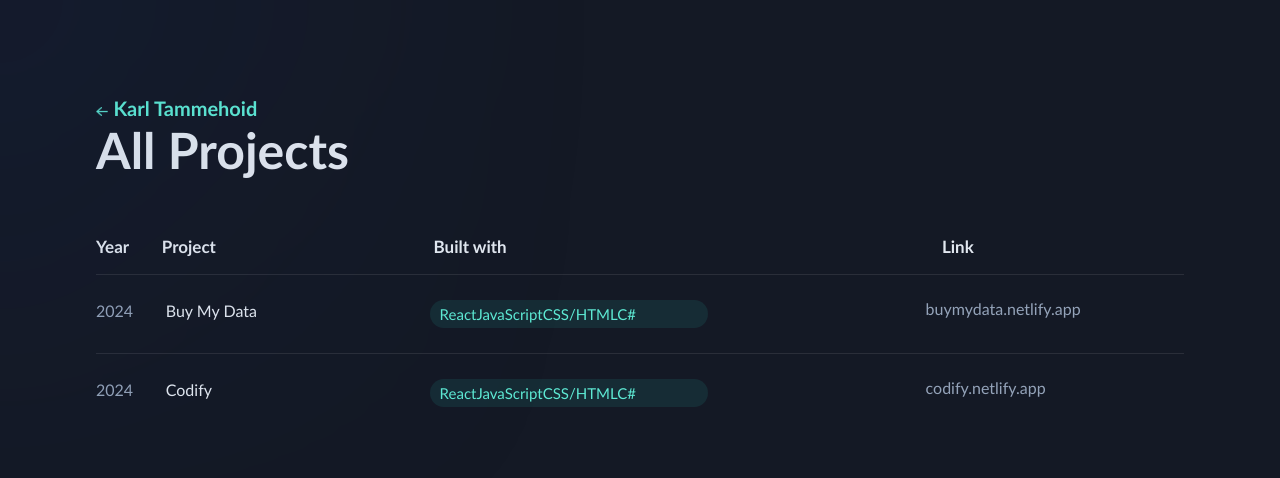
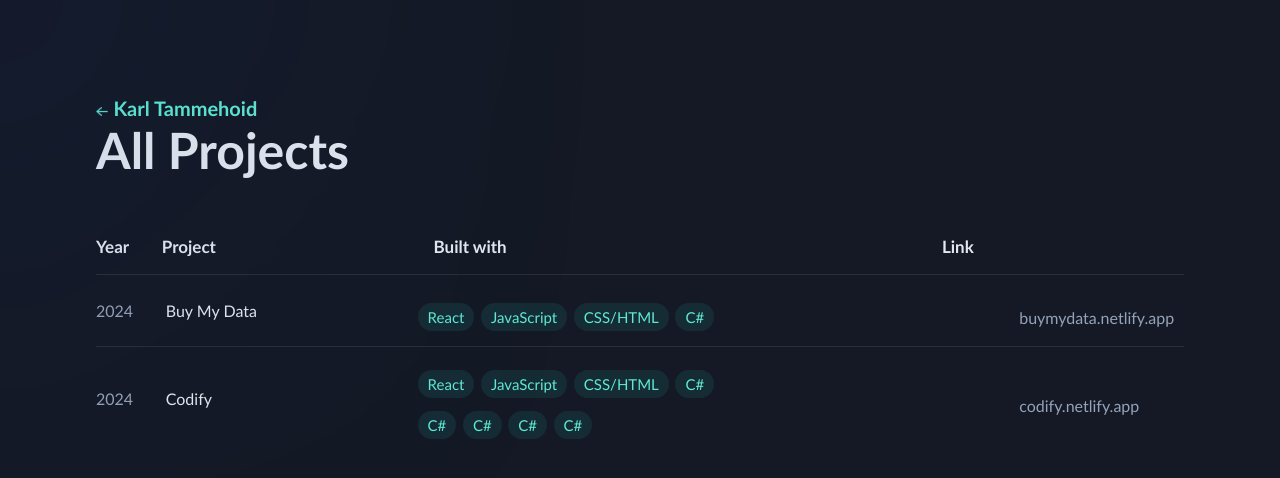
Before and after one commit to ScytheGGG/Portfolio, a React (Create React App) app: page /projects in a window 1280 px wide. Shown: the top 478 px of the page. Built offline with nearby package versions, Linux system fonts and the light colour scheme.

Commit message:
Skills in project archive

```diff
--- a/src/projects/bProjects-data.js
+++ b/src/projects/bProjects-data.js
@@ -9,7 +9,7 @@ const bPinfo = [
     {
         year: "2024",
         project: "Codify",
-        bw: ["React", "JavaScript", "CSS/HTML", "C#"],
+        bw: ["React", "JavaScript", "CSS/HTML", "C#", "C#", "C#", "C#", "C#"],
         link: "https://kt-codify.netlify.app/",
         linkText: "codify.netlify.app",
     },
--- a/src/projects/bProjects.js
+++ b/src/projects/bProjects.js
@@ -27,7 +27,13 @@ export default function BProjects({ bpdata }) {
                     <div className="bp--project">
                         <p className="bpd--year">{bpd.year}</p>
                         <p className="bpd--project">{bpd.project}</p>
-                        <p className="bpd--bw">{bpd.bw}</p>
+                        <div className="bpd--bw">
+                            {bpd.bw.map((skill, skillIndex) => (
+                                <span key={skillIndex} className="bpdbw--box">
+                                    {skill}
+                                </span>
+                            ))}
+                        </div>
                         <a className="bpd--link" href={bpd.link} target="_blank" rel="noopener noreferrer">
                             {bpd.linkText}
                         </a>
--- a/src/style.css
+++ b/src/style.css
@@ -466,9 +466,9 @@ a {
   }
 
   .bp--project {
-    display: flex; /* Display children in a row */
-    flex-direction: row;
-    align-items: flex-start;
+    display: flex; /* Use flexbox to lay out project items */
+    justify-content: space-between; /* Ensure space between elements */
+    align-items: center; /* Center items vertically */
     padding: 10px 0;
     border-top: 1px solid rgb(229, 231, 235, 0.1);
 
@@ -482,9 +482,14 @@ a {
     }
 
     .bpd--bw {
-      margin-left: 0.5%;
-      flex: 1;
+      margin-left: 8%;
+      flex: 2;
+    }
+
+    .bpdbw--box {
       display: inline-block;
+      margin-top: 4%;
+      margin-right: 2%;
       padding: 5px 10px; /* Adjust as needed */
       border-radius: 50px;
       font-size: 15px;
@@ -494,7 +499,7 @@ a {
 
     .bpd--link {
       margin-top: 1.25%;
-      margin-left: 20%;
+      margin-left: 25%;
       flex: 1;
       color: var(--grayish)
     }
```
